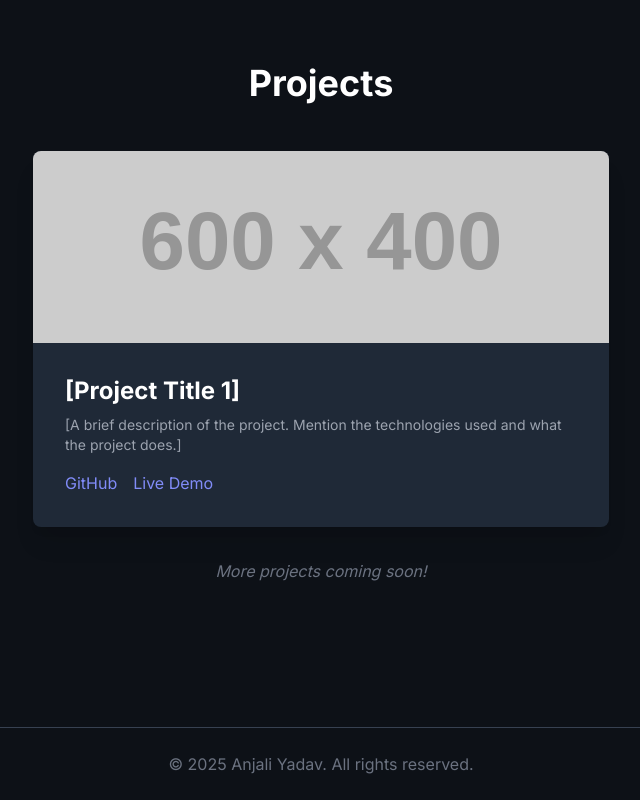
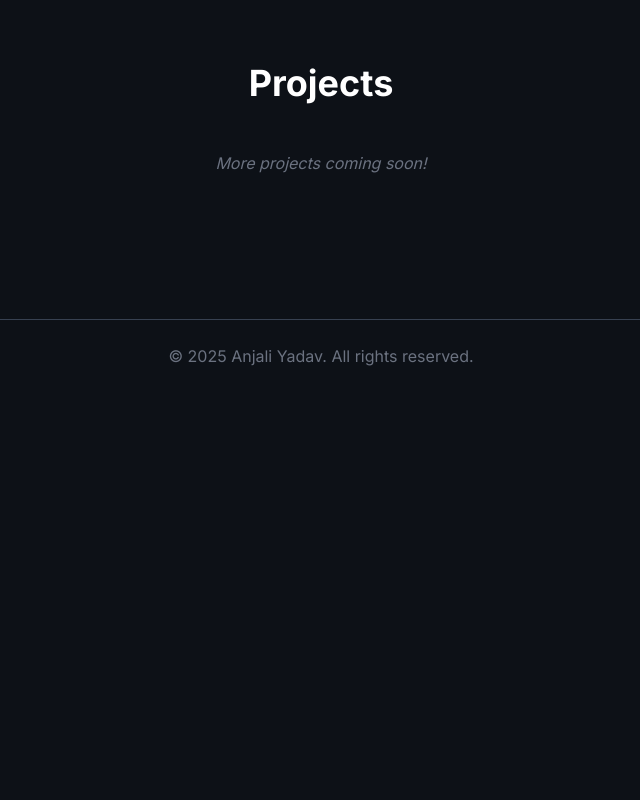
Before and after one commit to anjali-18-y/Portfolio, a plain HTML site: page index.html in a window 1280 px wide. Shown: the part 1738-2538 px from the top of the page, without its empty margins (319-959 px from the left). After the commit the page ends 2130 px from the top, so only its background shows below. Drawn offline with nearby package versions, Linux system fonts and the light colour scheme; placeholder pictures from the web are drawn by us.

Commit message:
Update index.html
change in project section

```diff
--- a/index.html
+++ b/index.html
@@ -121,24 +121,7 @@
         <section id="projects" class="py-24 border-t border-gray-700">
             <h2 class="text-4xl font-bold text-white text-center mb-12">Projects</h2>
             <div class="max-w-xl mx-auto">
-                <!-- Project 1 -->
-                <div
-                    class="bg-gray-800 rounded-lg shadow-xl overflow-hidden transform hover:scale-105 transition-transform duration-300 mb-8">
-                    <img src="https://placehold.co/600x400/1f2937/d1d5db?text=Project+1+Image" alt="Project 1" class="w-full h-48 object-cover">
-                    <div class="p-8">
-                        <h3 class="text-2xl font-bold text-white mb-2">[Project Title 1]</h3>
-                        <p class="text-gray-400 text-sm mb-4">
-                            [A brief description of the project. Mention the technologies used and what the project
-                            does.]
-                        </p>
-                        <div class="flex space-x-4">
-                            <a href="#"
-                                class="text-indigo-400 hover:text-indigo-300 font-medium transition-colors">GitHub</a>
-                            <a href="#" class="text-indigo-400 hover:text-indigo-300 font-medium transition-colors">Live
-                                Demo</a>
-                        </div>
-                    </div>
-                </div>
+
                 <p class="text-center text-gray-500 italic">More projects coming soon!</p>
             </div>
         </section>
```
